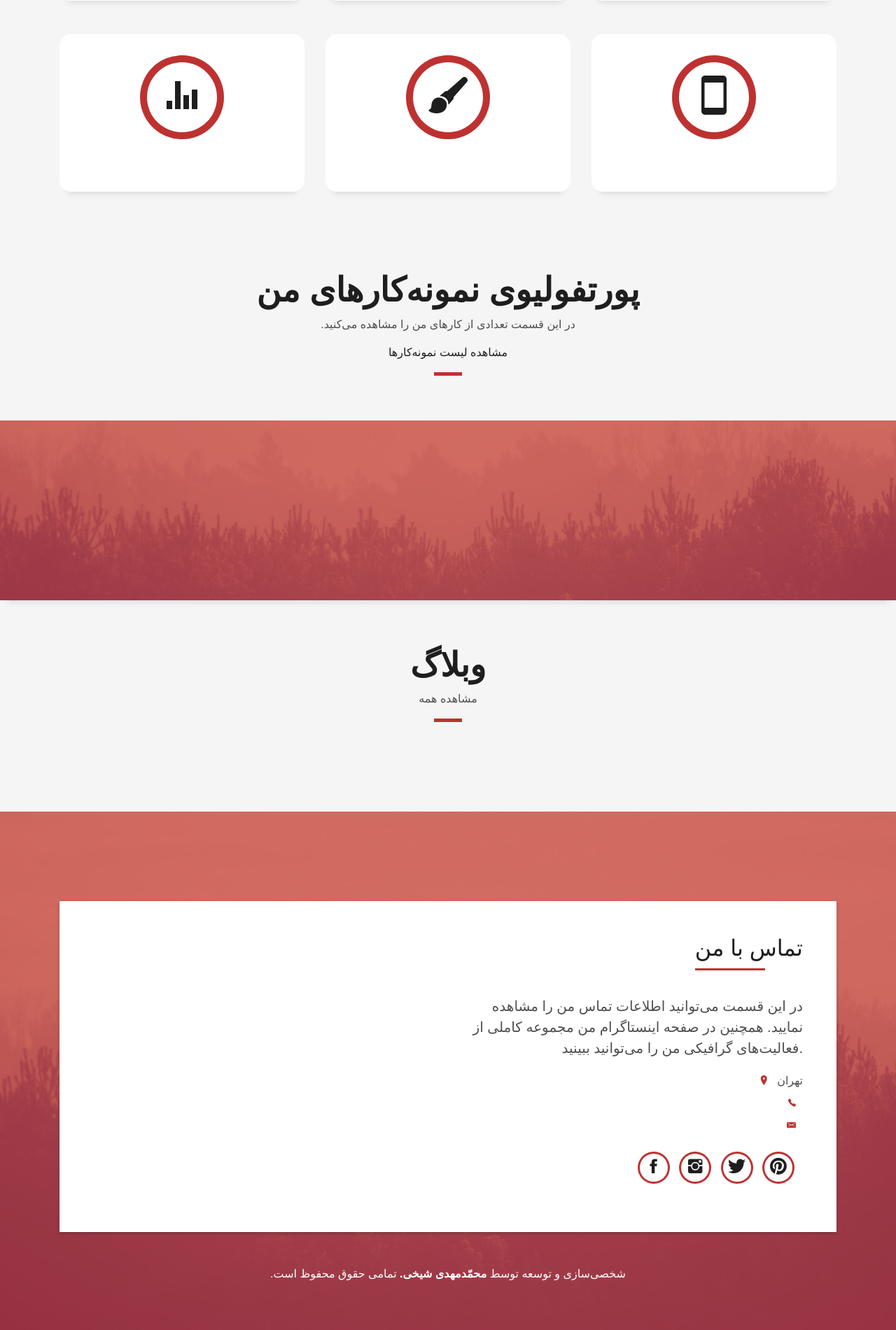
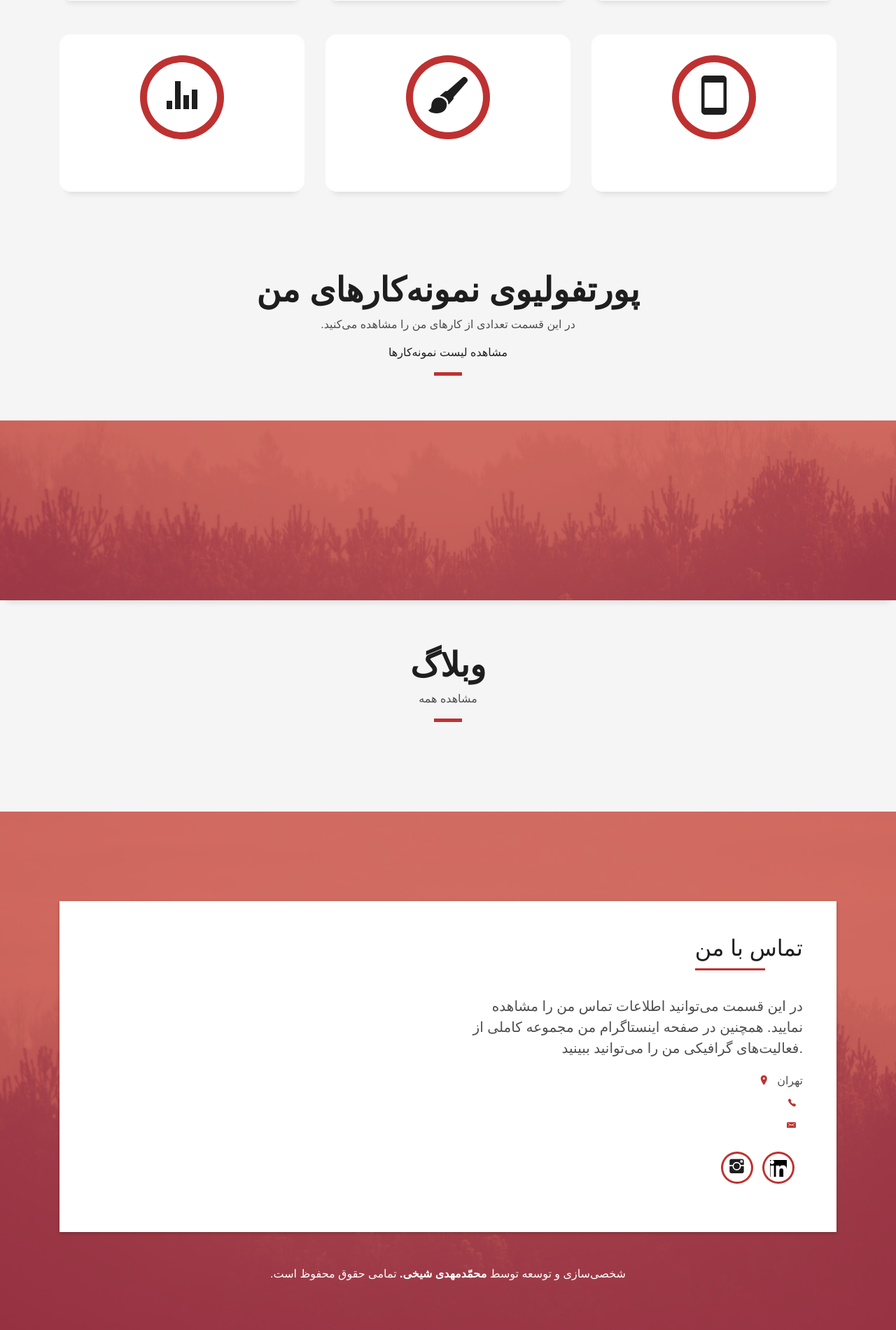
Before and after one commit to mohammadmahdisheikhi/portfolio_website, a Django app: page / in a window 1280 px wide. Shown: the part 1650-3551 px from the top of the page at 70% size. Run offline with Django 5.2, Linux system fonts and the light colour scheme; data that the repository does not hold is empty; some libraries are stand-ins or nearby versions; some web fonts are replaced.

Commit message:
Changed favicon, Added socials

```diff
--- a/blog/templates/blog/blog.html
+++ b/blog/templates/blog/blog.html
@@ -8,7 +8,7 @@
   <meta content="{{ blog.content|truncatewords:20 }}" name="description">
 
   <!-- Favicons -->
-  <link href="{% static 'img/favicon.png' %}" rel="icon">
+  <link href="{% static 'img/06-MohammadMahdi Logo-01.jpg' %}" rel="icon">
   <link href="{% static 'img/apple-touch-icon.png' %}" rel="apple-touch-icon">
 
   <!-- Bootstrap CSS File -->
@@ -61,7 +61,7 @@
             <a class="nav-link js-scroll" href="/">وبلاگ</a>
           </li>
           <li class="nav-item">
-            <a class="nav-link js-scroll" href="/">ارتباط</a>
+            <a class="nav-link js-scroll" href="/">تماس با من</a>
           </li>
           <!--<li class="nav-item">
             <a class="nav-link js-scroll" href="#indexeng">English</a>
--- a/blog/templates/blog/blogs.html
+++ b/blog/templates/blog/blogs.html
@@ -9,7 +9,7 @@
   <meta content="" name="description">
 
   <!-- Favicons -->
-  <link href="{% static 'img/favicon.png' %}" rel="icon">
+  <link href="{% static 'img/06-MohammadMahdi Logo-01.jpg' %}" rel="icon">
   <link href="{% static 'img/apple-touch-icon.png' %}" rel="apple-touch-icon">
 
   <!-- Bootstrap CSS File -->
@@ -61,7 +61,7 @@
             <a class="nav-link js-scroll" href="/">وبلاگ</a>
           </li>
           <li class="nav-item">
-            <a class="nav-link js-scroll" href="/">ارتباط</a>
+            <a class="nav-link js-scroll" href="/">تماس با من</a>
           </li>
           <!-- Add other navigation items here -->
           <!--<li class="nav-item">
--- a/landingpage/templates/landingpage/index.html
+++ b/landingpage/templates/landingpage/index.html
@@ -9,7 +9,7 @@
   <meta content="" name="description">
 
   <!-- Favicons -->
-  <link href="../../static/img/favicon.png" rel="icon">
+  <link href="../../static/img/06-MohammadMahdi Logo-01.jpg" rel="icon">
   <link href="../../static/img/apple-touch-icon.png" rel="apple-touch-icon">
 
   <!-- Bootstrap CSS File -->
@@ -66,7 +66,7 @@
             <a class="nav-link js-scroll" href="#blog">وبلاگ</a>
           </li>
           <li class="nav-item">
-            <a class="nav-link js-scroll" href="#contact">ارتباط</a>
+            <a class="nav-link js-scroll" href="#contact">تماس با من</a>
           </li>
           <!--<li class="nav-item">
             <a class="nav-link js-scroll" href="#indexeng">English</a>
@@ -601,10 +601,11 @@
                   </div>
                   <div class="socials">
                     <ul>
-                      <li><a href=""><span class="ico-circle"><i class="ion-social-facebook"></i></span></a></li>
-                      <li><a href=""><span class="ico-circle"><i class="ion-social-instagram"></i></span></a></li>
+                      <li><a href="https://www.instagram.com/mohammad_mahdi_designs?igsh=MXEzeHN6aG5qMDVlaA=="><span class="ico-circle"><i class="ion-social-instagram"></i></span></a></li>
+                      <li><a href="https://www.linkedin.com/in/mohammadmahdi-sheikhi-9397b6286?utm_source=share&utm_campaign=share_via&utm_content=profile&utm_medium=android_app"><span class="ico-circle"><i class=""><img src="../../static/img/linkedin.png" style="width: 24px;"></img></i></span></a></li>
+                      <!--<li><a href=""><span class="ico-circle"><i class="ion-social-instagram"></i></span></a></li>
                       <li><a href=""><span class="ico-circle"><i class="ion-social-twitter"></i></span></a></li>
-                      <li><a href=""><span class="ico-circle"><i class="ion-social-pinterest"></i></span></a></li>
+                      <li><a href=""><span class="ico-circle"><i class="ion-social-pinterest"></i></span></a></li>-->
                     </ul>
                   </div>
                 </div>
--- a/works/templates/works/work.html
+++ b/works/templates/works/work.html
@@ -8,7 +8,7 @@
   <meta content="{{ work.description|truncatewords:20 }}" name="description">
 
   <!-- Favicons -->
-  <link href="{% static 'img/favicon.png' %}" rel="icon">
+  <link href="{% static 'img/06-MohammadMahdi Logo-01.jpg' %}" rel="icon">
   <link href="{% static 'img/apple-touch-icon.png' %}" rel="apple-touch-icon">
 
   <!-- Bootstrap CSS File -->
@@ -61,7 +61,7 @@
             <a class="nav-link js-scroll" href="/">وبلاگ</a>
           </li>
           <li class="nav-item">
-            <a class="nav-link js-scroll" href="/">ارتباط</a>
+            <a class="nav-link js-scroll" href="/">تماس با من</a>
           </li>
           <!--<li class="nav-item">
             <a class="nav-link js-scroll" href="#indexeng">English</a>
--- a/works/templates/works/works.html
+++ b/works/templates/works/works.html
@@ -9,7 +9,7 @@
   <meta content="" name="description">
 
   <!-- Favicons -->
-  <link href="{% static 'img/favicon.png' %}" rel="icon">
+  <link href="{% static 'img/06-MohammadMahdi Logo-01.jpg' %}" rel="icon">
   <link href="{% static 'img/apple-touch-icon.png' %}" rel="apple-touch-icon">
 
   <!-- Bootstrap CSS File -->
@@ -61,7 +61,7 @@
             <a class="nav-link js-scroll" href="/">وبلاگ</a>
           </li>
           <li class="nav-item">
-            <a class="nav-link js-scroll" href="/">ارتباط</a>
+            <a class="nav-link js-scroll" href="/">تماس با من</a>
           </li>
           <!--<li class="nav-item">
             <a class="nav-link js-scroll" href="#indexeng">English</a>
```
Also changed, not shown: landingpage/static/img/06-MohammadMahdi Logo-01.jpg (added), landingpage/static/img/linkedin.png (added).
